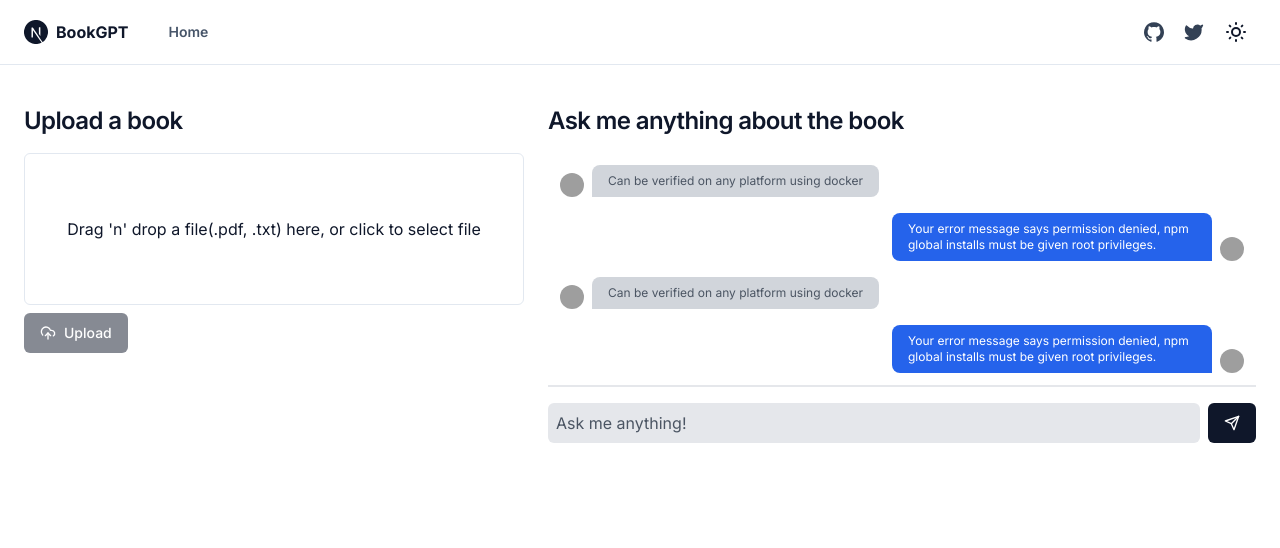
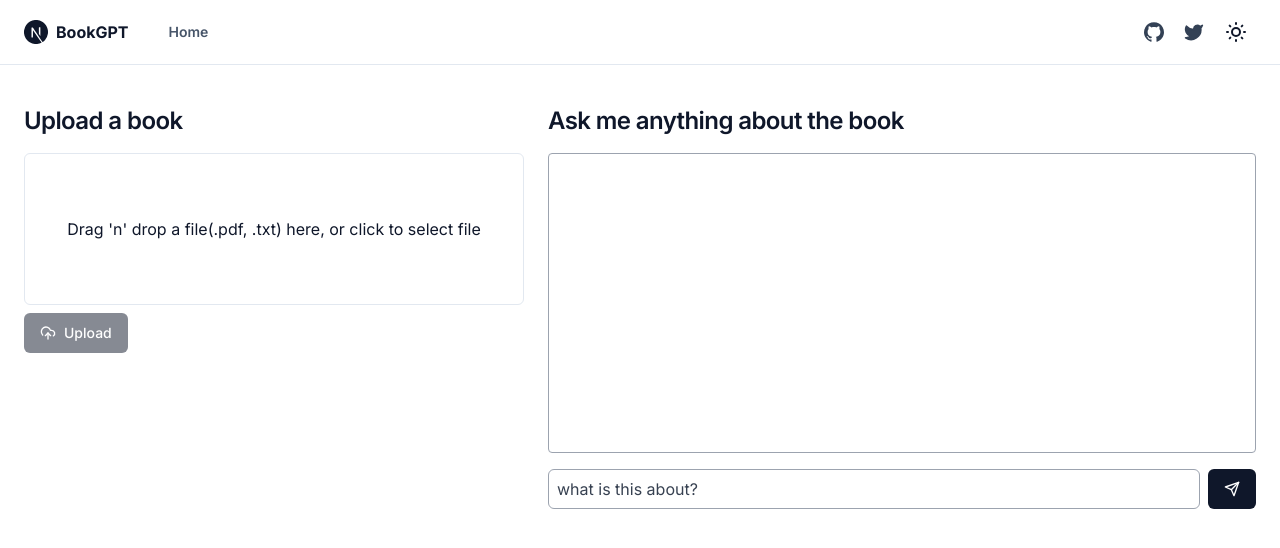
Before and after one commit to fraserxu/book-gpt, a Next.js app: page / in a window 1280 px wide. Shown: the top 548 px of the page. Built offline with nearby package versions, Linux system fonts and the light colour scheme; grey boxes are pictures that could not be loaded.

Commit message:
use proper chat ui

```diff
--- a/pages/api/chat.ts
+++ b/pages/api/chat.ts
@@ -1,6 +1,6 @@
 import type { NextApiRequest, NextApiResponse } from "next"
 import { PineconeClient } from "@pinecone-database/pinecone"
-import { ChatVectorDBQAChain, VectorDBQAChain } from "langchain/chains"
+import { ChatVectorDBQAChain } from "langchain/chains"
 import { OpenAIEmbeddings } from "langchain/embeddings"
 import { OpenAI } from "langchain/llms"
 import { PineconeStore } from "langchain/vectorstores"
@@ -10,7 +10,6 @@ export default async function handler(
   res: NextApiResponse
 ) {
   const { question, chatHistory } = req.body
-  // create vector store
   const pinecone = new PineconeClient()
 
   await pinecone.init({
@@ -26,21 +25,15 @@ export default async function handler(
     })
   )
 
-  // create chain
   const model = new OpenAI({
     openAIApiKey: process.env.OPEN_API_KEY,
   })
-  // const chain = VectorDBQAChain.fromLLM(model, vectorStore)
-  // const response = await chain.call({
-  //   query: question,
-  //   max_tokens: 500,
-  // })
 
   const chain = ChatVectorDBQAChain.fromLLM(model, vectorStore)
   const response = await chain.call({
-    query: question,
-    max_tokens: 500,
-    chat_history: chatHistory,
+    question,
+    max_tokens: 500, // todo: pick up a sensible value
+    chat_history: chatHistory || [],
   })
 
   res.status(200).json(response)
--- a/pages/index.tsx
+++ b/pages/index.tsx
@@ -1,9 +1,10 @@
 import React, { useCallback, useState } from "react"
 import Head from "next/head"
-import { Loader2, MessageCircle, Send, UploadCloud } from "lucide-react"
+import { Bot, Loader2, Send, UploadCloud, User } from "lucide-react"
 import { useDropzone } from "react-dropzone"
 
 import { siteConfig } from "@/config/site"
+import { cn } from "@/lib/utils"
 import { Layout } from "@/components/layout"
 import { Button } from "@/components/ui/button"
 import { Textarea } from "@/components/ui/textarea"
@@ -13,9 +14,9 @@ const DEFAULT_QUESTION = "what is this about?"
 export default function IndexPage() {
   const [files, setFiles] = useState(null)
   const [question, setQuestion] = useState(DEFAULT_QUESTION)
-  const [answer, setAnswer] = useState(null)
   const [isUploading, setIsUploading] = useState(false)
   const [isAsking, setIsAsking] = useState(false)
+  const [chatHistory, setChatHistory] = useState([])
 
   const handleQueryChange = (e) => {
     setQuestion(e.target.value)
@@ -51,8 +52,23 @@ export default function IndexPage() {
 
   const handleSubmit = useCallback(async () => {
     setIsAsking(true)
+    setQuestion("")
+    setChatHistory([
+      ...chatHistory,
+      {
+        from: "user",
+        content: question,
+      },
+    ])
+
     const response = await fetch("/api/chat", {
-      body: JSON.stringify({ question }),
+      body: JSON.stringify({
+        question,
+        chatHistory: chatHistory.reduce((prev, curr) => {
+          prev += curr.content
+          return prev
+        }, ""),
+      }),
       method: "POST",
       headers: {
         "content-type": "application/json",
@@ -60,9 +76,16 @@ export default function IndexPage() {
     })
     const answer = await response.json()
 
-    setAnswer(answer.text)
+    setChatHistory((currentChatHistory) => [
+      ...currentChatHistory,
+      {
+        from: "bot",
+        content: answer.text,
+      },
+    ])
+
     setIsAsking(false)
-  }, [question])
+  }, [question, chatHistory])
 
   return (
     <Layout>
@@ -116,107 +139,66 @@ export default function IndexPage() {
           <h2 className="mt-10 scroll-m-20 pb-2 text-2xl font-semibold tracking-tight transition-colors first:mt-0">
             Ask me anything about the book
           </h2>
-          {/* <Textarea
-            id="query"
-            value={question}
-            placeholder={DEFAULT_QUESTION}
-            onChange={handleQueryChange}
-            className="w-full rounded border border-gray-400 py-2 px-3 text-gray-700 focus:border-gray-500 focus:bg-white focus:outline-none"
-            rows={10}
-          />
-          <div className="self-end">
-            <Button onClick={handleSubmit}>
-              {!isAsking ? (
-                <MessageCircle className="mr-2 h-4 w-4" />
-              ) : (
-                <Loader2 className="mr-2 h-4 w-4 animate-spin" />
-              )}
-              Submit
-            </Button>
-          </div>
 
-          {answer && <div>{answer}</div>} */}
-
-          <div className="w-full ">
-            <div className="scrollbar-thumb-blue scrollbar-thumb-rounded scrollbar-track-blue-lighter scrollbar-w-2 scrolling-touch flex flex-col space-y-4 overflow-y-auto p-3">
-              <div className="chat-message">
-                <div className="flex items-end">
-                  <div className="order-2 mx-2 flex max-w-xs flex-col items-start space-y-2 text-xs">
-                    <div>
-                      <span className="inline-block rounded-lg rounded-bl-none bg-gray-300 px-4 py-2 text-gray-600">
-                        Can be verified on any platform using docker
-                      </span>
+          <div className="w-full">
+            <div className="scrollbar-thumb-blue scrollbar-thumb-rounded scrollbar-track-blue-lighter scrollbar-w-2 scrolling-touch flex min-h-[300px] flex-col space-y-4 overflow-y-auto rounded border border-gray-400 p-4">
+              {chatHistory.map((chat, index) => {
+                return (
+                  <div className="chat-message" key={index}>
+                    <div
+                      className={cn(
+                        "flex",
+                        "items-end",
+                        chat.from === "bot" && "justify-end"
+                      )}
+                    >
+                      <div
+                        className={cn(
+                          "order-2 mx-2 flex max-w-xs flex-col items-start space-y-2 text-xs",
+                          chat.from === "bot" && "order-1"
+                        )}
+                      >
+                        <div>
+                          <span
+                            className={cn(
+                              "inline-block rounded-lg bg-gray-300 px-4 py-2 text-gray-600",
+                              chat.from === "user" &&
+                                "rounded-bl-none bg-gray-300 text-gray-600",
+                              chat.from === "bot" &&
+                                "rounded-br-none bg-blue-600 text-white"
+                            )}
+                          >
+                            {chat.content}
+                          </span>
+                        </div>
+                      </div>
+                      {chat.from === "user" ? (
+                        <User className="order-1 h-4 w-4" />
+                      ) : (
+                        <Bot className="order-1 h-4 w-4" />
+                      )}
                     </div>
                   </div>
-                  <img
-                    src="https://images.unsplash.com/photo-1549078642-b2ba4bda0cdb?ixlib=rb-1.2.1&amp;ixid=eyJhcHBfaWQiOjEyMDd9&amp;auto=format&amp;fit=facearea&amp;facepad=3&amp;w=144&amp;h=144"
-                    alt="My profile"
-                    className="order-1 h-6 w-6 rounded-full"
-                  />
-                </div>
-              </div>
-              <div className="chat-message">
-                <div className="flex items-end justify-end">
-                  <div className="order-1 mx-2 flex max-w-xs flex-col items-end space-y-2 text-xs">
-                    <div>
-                      <span className="inline-block rounded-lg rounded-br-none bg-blue-600 px-4 py-2 text-white ">
-                        Your error message says permission denied, npm global
-                        installs must be given root privileges.
-                      </span>
-                    </div>
-                  </div>
-                  <img
-                    src="https://images.unsplash.com/photo-1590031905470-a1a1feacbb0b?ixlib=rb-1.2.1&amp;ixid=eyJhcHBfaWQiOjEyMDd9&amp;auto=format&amp;fit=facearea&amp;facepad=3&amp;w=144&amp;h=144"
-                    alt="My profile"
-                    className="order-2 h-6 w-6 rounded-full"
-                  />
-                </div>
-              </div>
-              <div className="chat-message">
-                <div className="flex items-end">
-                  <div className="order-2 mx-2 flex max-w-xs flex-col items-start space-y-2 text-xs">
-                    <div>
-                      <span className="inline-block rounded-lg rounded-bl-none bg-gray-300 px-4 py-2 text-gray-600">
-                        Can be verified on any platform using docker
-                      </span>
-                    </div>
-                  </div>
-                  <img
-                    src="https://images.unsplash.com/photo-1549078642-b2ba4bda0cdb?ixlib=rb-1.2.1&amp;ixid=eyJhcHBfaWQiOjEyMDd9&amp;auto=format&amp;fit=facearea&amp;facepad=3&amp;w=144&amp;h=144"
-                    alt="My profile"
-                    className="order-1 h-6 w-6 rounded-full"
-                  />
-                </div>
-              </div>
-              <div className="chat-message">
-                <div className="flex items-end justify-end">
-                  <div className="order-1 mx-2 flex max-w-xs flex-col items-end space-y-2 text-xs">
-                    <div>
-                      <span className="inline-block rounded-lg rounded-br-none bg-blue-600 px-4 py-2 text-white ">
-                        Your error message says permission denied, npm global
-                        installs must be given root privileges.
-                      </span>
-                    </div>
-                  </div>
-                  <img
-                    src="https://images.unsplash.com/photo-1590031905470-a1a1feacbb0b?ixlib=rb-1.2.1&amp;ixid=eyJhcHBfaWQiOjEyMDd9&amp;auto=format&amp;fit=facearea&amp;facepad=3&amp;w=144&amp;h=144"
-                    alt="My profile"
-                    className="order-2 h-6 w-6 rounded-full"
-                  />
-                </div>
-              </div>
+                )
+              })}
             </div>
 
-            <div className="mb-2 border-t-2 border-gray-200 pt-4 sm:mb-0">
+            <div className="mb-2 pt-4 sm:mb-0">
               <div className="relative flex">
                 <input
                   type="text"
-                  placeholder="Ask me anything!"
-                  className="mr-2 w-full rounded-md bg-gray-200 pl-2 text-gray-600 placeholder:text-gray-600 focus:outline-none focus:placeholder:text-gray-400"
+                  value={question}
+                  placeholder={DEFAULT_QUESTION}
+                  onChange={handleQueryChange}
+                  className="mr-2 w-full rounded-md border border-gray-400 pl-2 text-gray-700 focus:border-gray-500 focus:bg-white focus:outline-none"
                 />
                 <div className="items-center sm:flex">
-                  <Button className="inline-flex items-center justify-center transition duration-500 ease-in-out focus:outline-none">
-                    <Send className="h-4 w-4" />
+                  <Button onClick={handleSubmit}>
+                    {!isAsking ? (
+                      <Send className="h-4 w-4" />
+                    ) : (
+                      <Loader2 className="h-4 w-4 animate-spin" />
+                    )}
                   </Button>
                 </div>
               </div>
```
